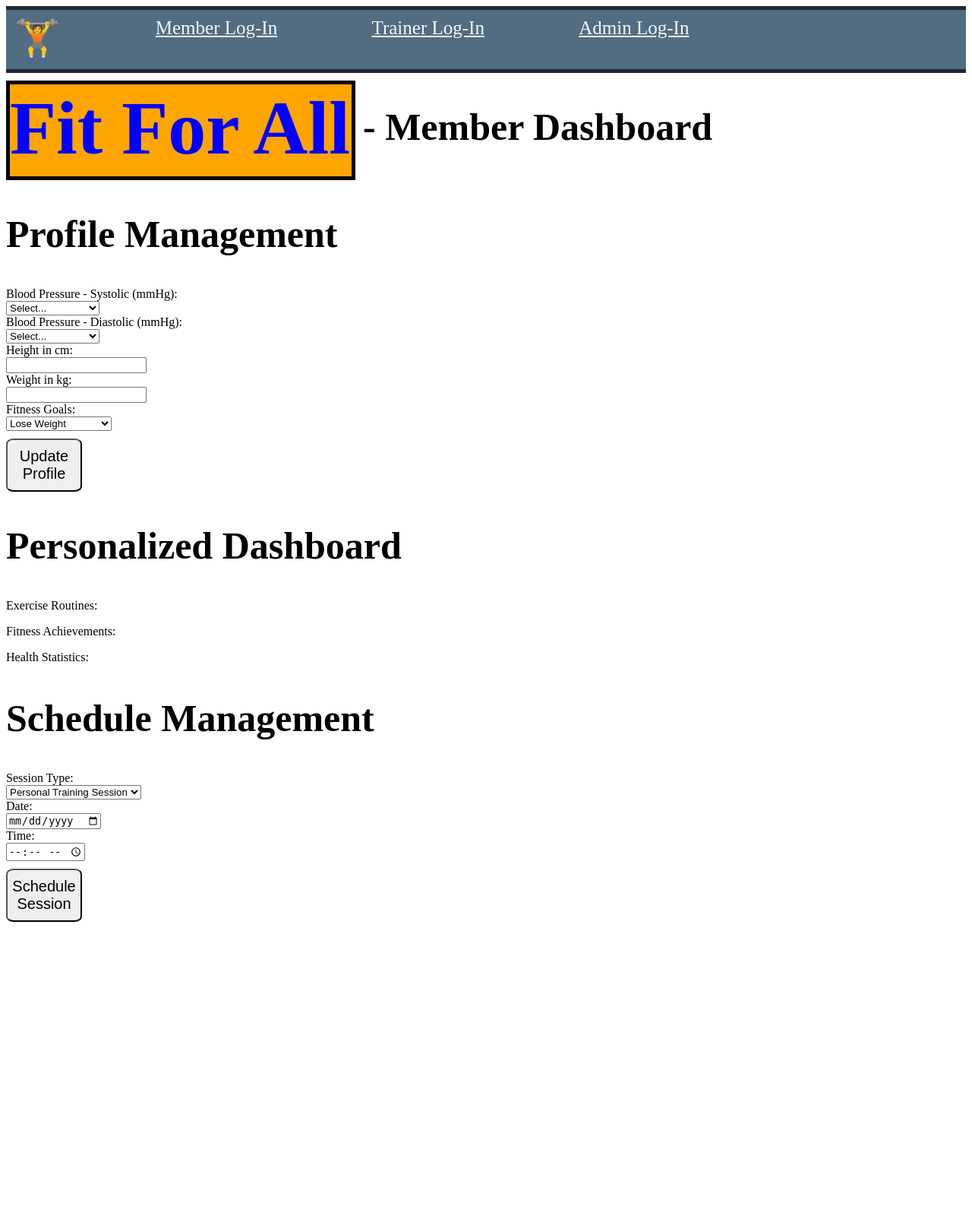
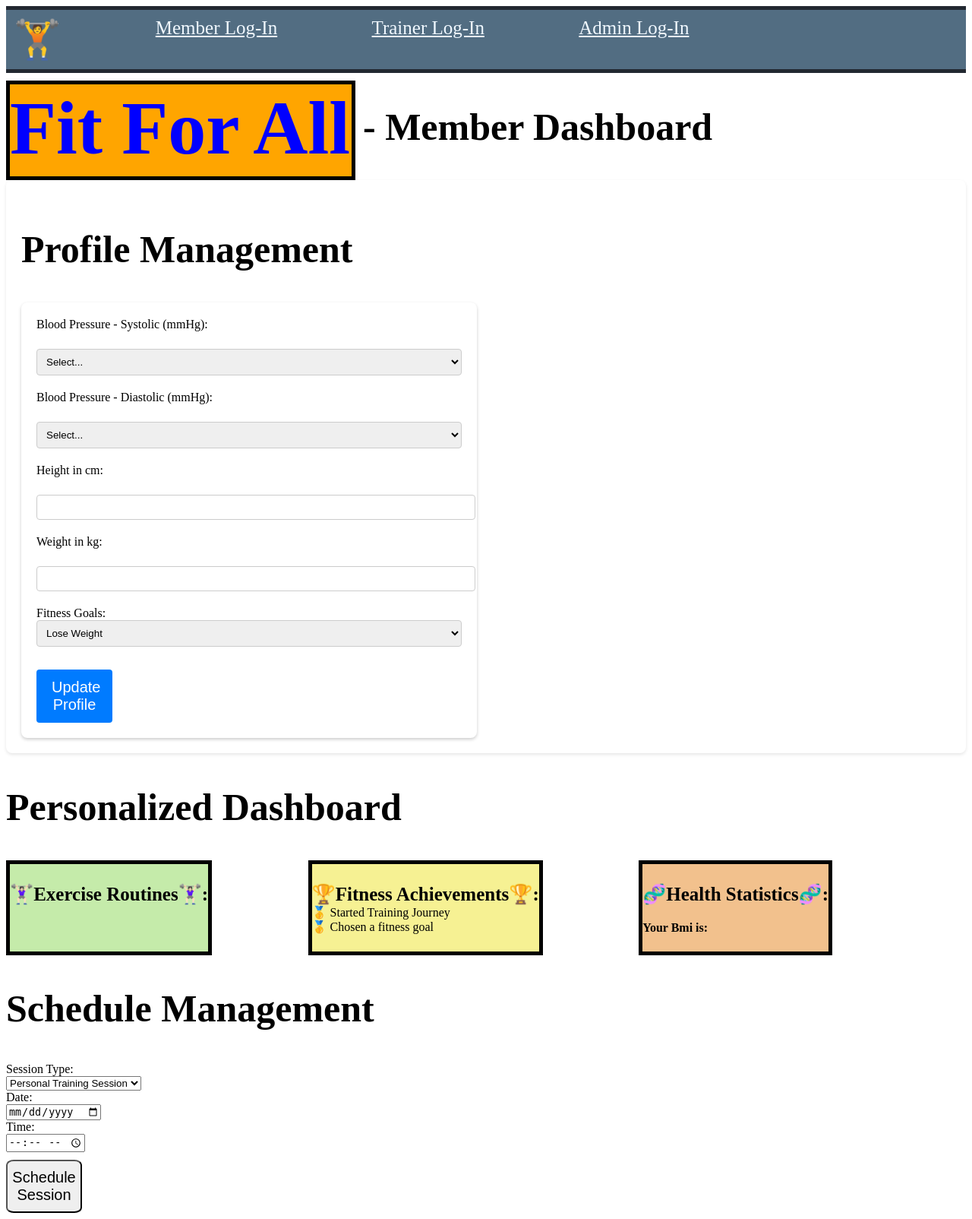
Before and after one commit to SamerFrangieh/3005_Final_project, a Django app: template FitForAll/myapp/templates/myapp/dashboard/index.html in a window 1280 px wide. Shown: the whole page at 76% size. Before the commit the page ends 1213 px from the top, so only its background shows below. Run offline with Django 4.2, Linux system fonts and the light colour scheme; the template is opened without the code that fills it, so the values that code supplies are empty.

Commit message:
Member Dashboard personalized

```diff
--- a/FitForAll/myapp/templates/myapp/dashboard/index.html
+++ b/FitForAll/myapp/templates/myapp/dashboard/index.html
@@ -77,6 +77,35 @@
         button {
             font-size: 20px;
         }
+        .dashboard-content{
+            display: flex;
+            gap: 10%;
+        }
+        .dashboard-content > div > h3{
+            font-size: 25px;
+            margin-bottom: 0px;
+        }
+        .Achievements > li{
+            list-style-type: none;
+
+        }
+        .routines{
+            background-color: #C5EBAA;
+            border: 5px solid black;
+        }
+        .Achievements{
+            background-color: #F6F193;
+            border: 5px solid black;
+        }
+        .stats{
+            background-color: #F2C18D;
+            border: 5px solid black;
+            margin: 0;
+        }
+        .bmi{
+            display: inline-flex;
+            margin-top: 0;
+        }
     </style>
 </head>
 
@@ -105,15 +134,15 @@
         </div>
     </section>
 
-    <section class="profile-management">
-        <div class="profile" draggable="true">
+    <section class="profile-management" style="padding: 20px; border-radius: 8px; box-shadow: 0 2px 4px rgba(0,0,0,0.1);">
+        <div class="profile" draggable="true" style="max-width: 600px;">
             <h2>Profile Management</h2>
-            <form method="post" action="{% url 'dashboard' %}">
+            <form method="post" action="{% url 'dashboard' %} " style="padding: 20px; background-color: white; border-radius: 8px; box-shadow: 0 2px 4px rgba(0,0,0,0.2);">
                 {% csrf_token %}
-
+                <div style="margin-bottom: 20px;">
                 <!-- Blood Pressure: Systolic -->
-                <label for="systolic">Blood Pressure - Systolic (mmHg):</label><br>
-                <select id="systolic" name="systolic">
+                <label for="systolic" style="display: block; margin-bottom: 5px;">Blood Pressure - Systolic (mmHg):</label><br>
+                <select id="systolic" name="systolic" style="width: 100%; padding: 8px; border-radius: 4px; border: 1px solid #ccc;">
                     <option value="" {% if member.systolic_bp is None %}selected{% endif %}>Select...</option>
                     <option value="90" {% if member.systolic_bp == "90" %}selected{% endif %}>90 mmHg or less</option>
                     <option value="100" {% if member.systolic_bp == "100" %}selected{% endif %}>100 mmHg</option>
@@ -126,10 +155,12 @@
                     <option value="170" {% if member.systolic_bp == 170 %}selected{% endif %}>170 mmHg</option>
                     <option value="180" {% if member.systolic_bp >= "180" %}selected{% endif %}>180+ mmHg</option>
                 </select><br>
+            </div>
 
                 <!-- Blood Pressure: Diastolic -->
-                <label for="diastolic">Blood Pressure - Diastolic (mmHg):</label><br>
-                <select id="diastolic" name="diastolic">
+                <div style="margin-bottom: 20px;">
+                <label for="diastolic" style="display: block; margin-bottom: 5px;">Blood Pressure - Diastolic (mmHg):</label><br>
+                <select id="diastolic" name="diastolic" style="width: 100%; padding: 8px; border-radius: 4px; border: 1px solid #ccc;">
                     <option value="" {% if member.diastolic_bp is None %}selected{% endif %}>Select...</option>
                     <option value="30" {% if member.diastolic_bp == "30" %}selected{% endif %}>30 mmHg or less</option>
                     <option value="40" {% if member.diastolic_bp == "40" %}selected{% endif %}>40 mmHg</option>
@@ -142,24 +173,31 @@
                     <option value="110" {% if member.diastolic_bp == "110" %}selected{% endif %}>110 mmHg</option>
                     <option value="120" {% if member.diastolic_bp >= "120" %}selected{% endif %}>120++ mmHg</option>
                 </select><br>
+        </div>
             <!-- Height in cm -->
-            <label for="Height">Height in cm:</label><br>
-            <input type="text" id="Height" name="Height" required value="{{ member.height|default_if_none:'' }}"><br>
+            <div style="margin-bottom: 20px;">
+            <label for="Height" style="display: block; margin-bottom: 5px;">Height in cm:</label><br>
+            <input type="text" id="Height" name="Height" required value="{{ member.height|default_if_none:'' }}" style="width: 100%; padding: 8px; border-radius: 4px; border: 1px solid #ccc;"><br>
+        </div>
+            <!-- Weight in kg -->
+        <div style="margin-bottom: 20px;">
+            <label for="Weight" style="display: block; margin-bottom: 5px;">Weight in kg:</label><br>
+            <input type="text" id="Weight" name="Weight" required value="{{ member.weight|default_if_none:'' }}" style="width: 100%; padding: 8px; border-radius: 4px; border: 1px solid #ccc;"><br>
+        </div>
 
-            <!-- Weight in kg -->
-            <label for="Weight">Weight in kg:</label><br>
-            <input type="text" id="Weight" name="Weight" required value="{{ member.weight|default_if_none:'' }}"><br>
-
+        <div style="margin-bottom: 20px;">
             <!-- Fitness Goals -->
             <label for="fitness-goals">Fitness Goals:</label><br>
-            <select id="fitness_goals" name="fitness_goals">
-                <option value="lose_weight" {% if member.fitness_goal == 'lose_weight' %}selected{% endif %}>Lose Weight</option>
+            <select id="fitness_goals" name="fitness_goals" style="width: 100%; padding: 8px; border-radius: 4px; border: 1px solid #ccc;">
+                <option value="lose_weight" {% if member.fitness_goal == 'lose_weight' %}selected{% endif %} style="display: block; margin-bottom: 5px;">Lose Weight</option>
                 <option value="gain_muscle" {% if member.fitness_goal == 'gain_muscle' %}selected{% endif %}>Gain Muscle</option>
                 <option value="improve_endurance" {% if member.fitness_goal == 'improve_endurance' %}selected{% endif %}>Improve Endurance</option>
                 <option value="increase_flexibility" {% if member.fitness_goal == 'increase_flexibility' %}selected{% endif %}>Increase Flexibility</option>
             </select><br>
 
-                <button type="submit">Update Profile</button>
+        </div>
+
+                <button type="submit" style="background-color: #007bff; color: white; padding: 10px 20px; border: none; border-radius: 4px; cursor: pointer;">Update Profile</button>
             </form>
 
 
@@ -170,14 +208,26 @@
     <section class="personalized-dashboard">
         <h2>Personalized Dashboard</h2>
         <div class="dashboard-content">
-            <p>Exercise Routines:</p>
-            <!-- Dynamically loaded content goes here -->
+            <div class="routines">
+                <h3> 🏋🏻‍♀️Exercise Routines🏋🏻‍♀️:</h3>
+                <!-- Dynamically loaded content goes here -->
+            </div>
+            <div class="Achievements">
 
-            <p>Fitness Achievements:</p>
-            <!-- Dynamically loaded content goes here -->
-
-            <p>Health Statistics:</p>
-            <!-- Dynamically loaded content goes here -->
+                <h3> 🏆Fitness Achievements🏆:</h3>
+                <!-- Dynamically loaded content goes here -->
+                <li>🥇 Started Training Journey</li>
+                <li>🥇 Chosen a fitness goal</li>
+                <li></li>
+            </div>
+            <div class="stats">
+                <h3>🧬Health Statistics🧬:</h3>
+                <div class="bmi">
+                    <h4>Your Bmi is: </h4>
+                    <p> <!--print bmi here --> </p>
+                </div>
+                <!-- Dynamically loaded content goes here -->
+            </div>
         </div>
     </section>
 
```
